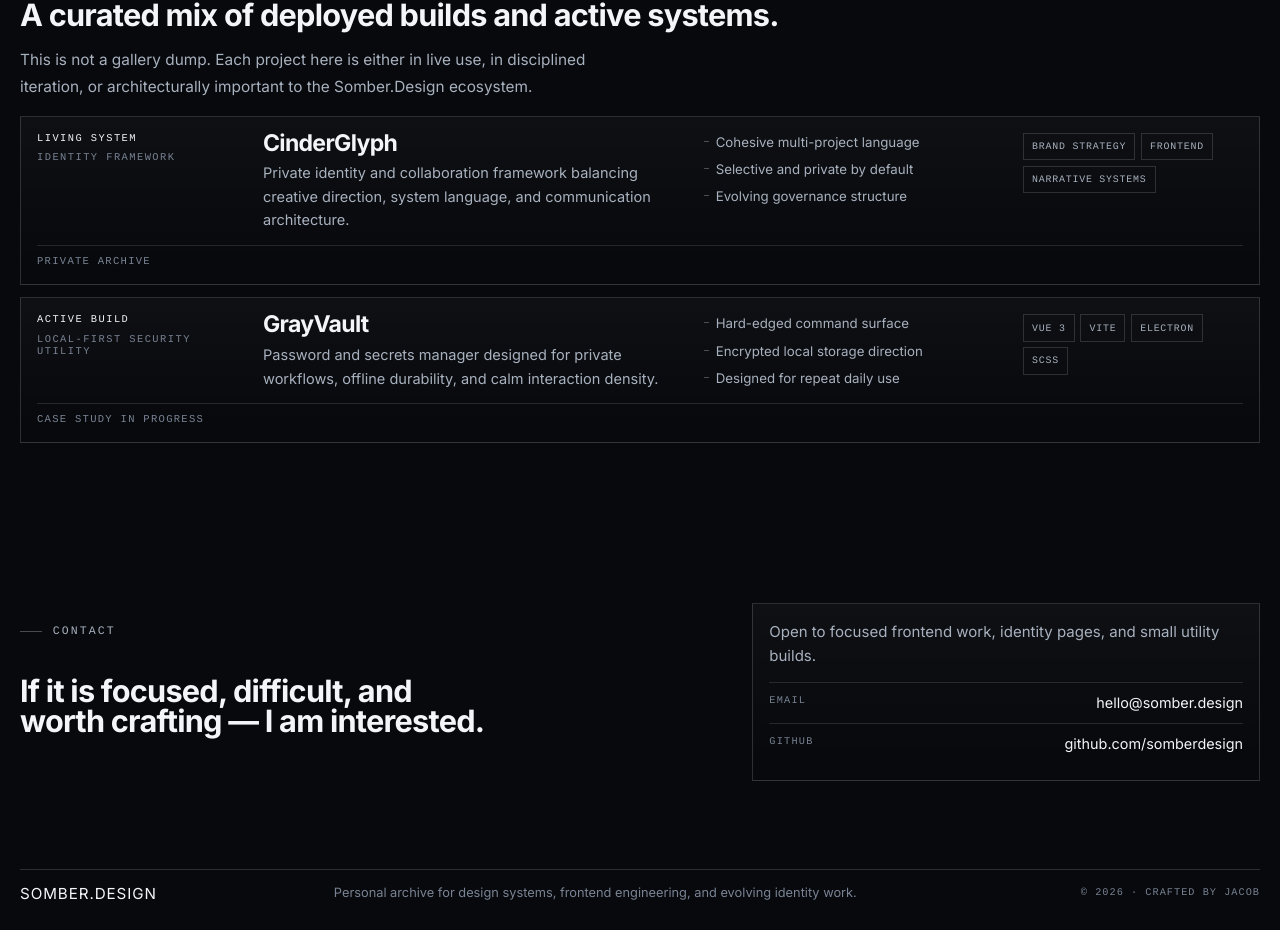
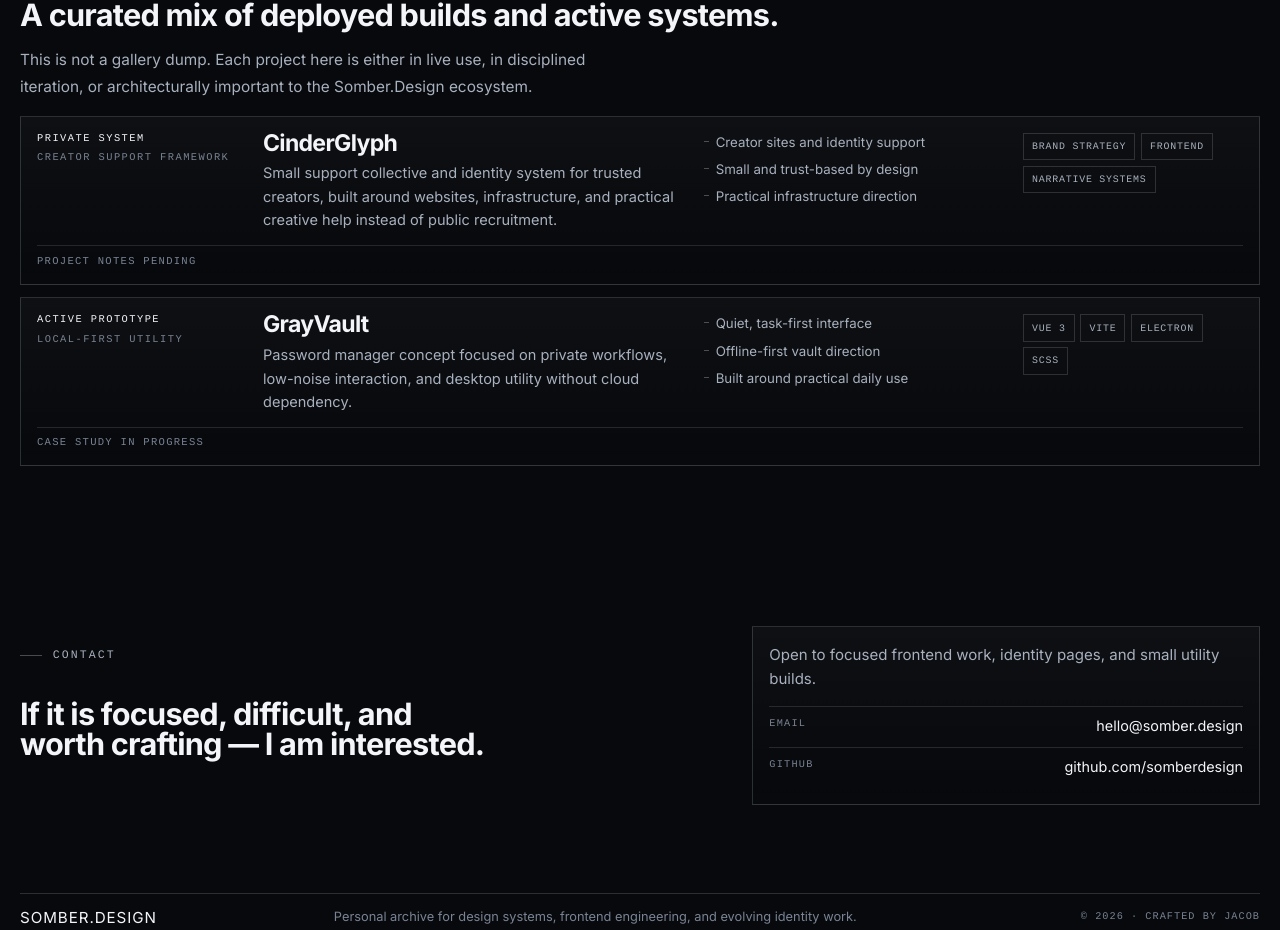
Before and after one commit to GreyKrow/SomberDesign, a Vue app: page / in a window 1280 px wide. Shown: the part 1188-2118 px from the top of the page. Built offline with nearby package versions, Linux system fonts and the light colour scheme.

Commit message:
Revise project data for CinderGlyph and GrayVault
Updated project details for CinderGlyph and GrayVault, changing status and category, and modifying summaries and highlights.

```diff
--- a/src/data/inProjectsData.js
+++ b/src/data/inProjectsData.js
@@ -1,34 +1,34 @@
 export const projectsData = [
   {
     title: 'CinderGlyph',
-    status: 'Living System',
-    category: 'Identity framework',
+    status: 'Private System',
+    category: 'Creator support framework',
     summary:
-      'Private identity and collaboration framework balancing creative direction, system language, and communication architecture.',
+      'Small support collective and identity system for trusted creators, built around websites, infrastructure, and practical creative help instead of public recruitment.',
     stack: ['Brand Strategy', 'Frontend', 'Narrative Systems'],
     highlights: [
-      'Cohesive multi-project language',
-      'Selective and private by default',
-      'Evolving governance structure',
+      'Creator sites and identity support',
+      'Small and trust-based by design',
+      'Practical infrastructure direction',
     ],
     links: [
       {
-        label: 'Private archive',
+        label: 'Project notes pending',
         href: '',
       },
     ],
   },
   {
     title: 'GrayVault',
-    status: 'Active Build',
-    category: 'Local-first security utility',
+    status: 'Active Prototype',
+    category: 'Local-first utility',
     summary:
-      'Password and secrets manager designed for private workflows, offline durability, and calm interaction density.',
+      'Password manager concept focused on private workflows, low-noise interaction, and desktop utility without cloud dependency.',
     stack: ['Vue 3', 'Vite', 'Electron', 'SCSS'],
     highlights: [
-      'Hard-edged command surface',
-      'Encrypted local storage direction',
-      'Designed for repeat daily use',
+      'Quiet, task-first interface',
+      'Offline-first vault direction',
+      'Built around practical daily use',
     ],
     links: [
       {
```
